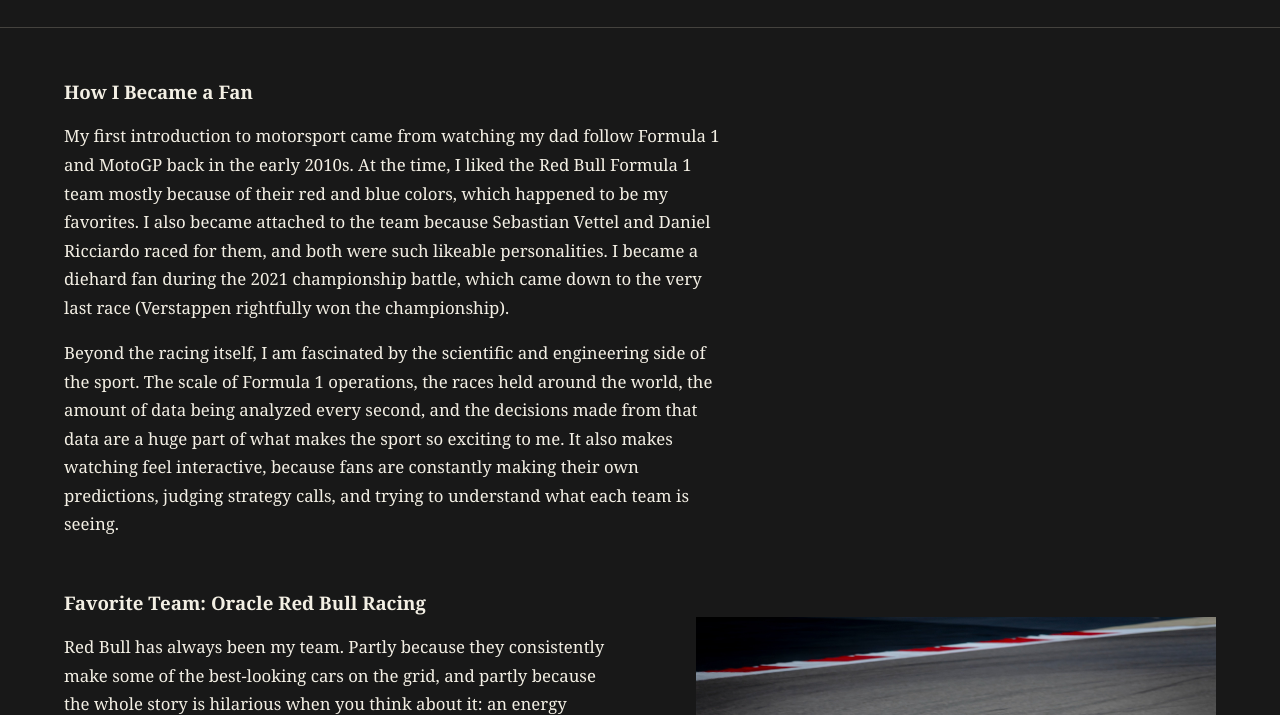
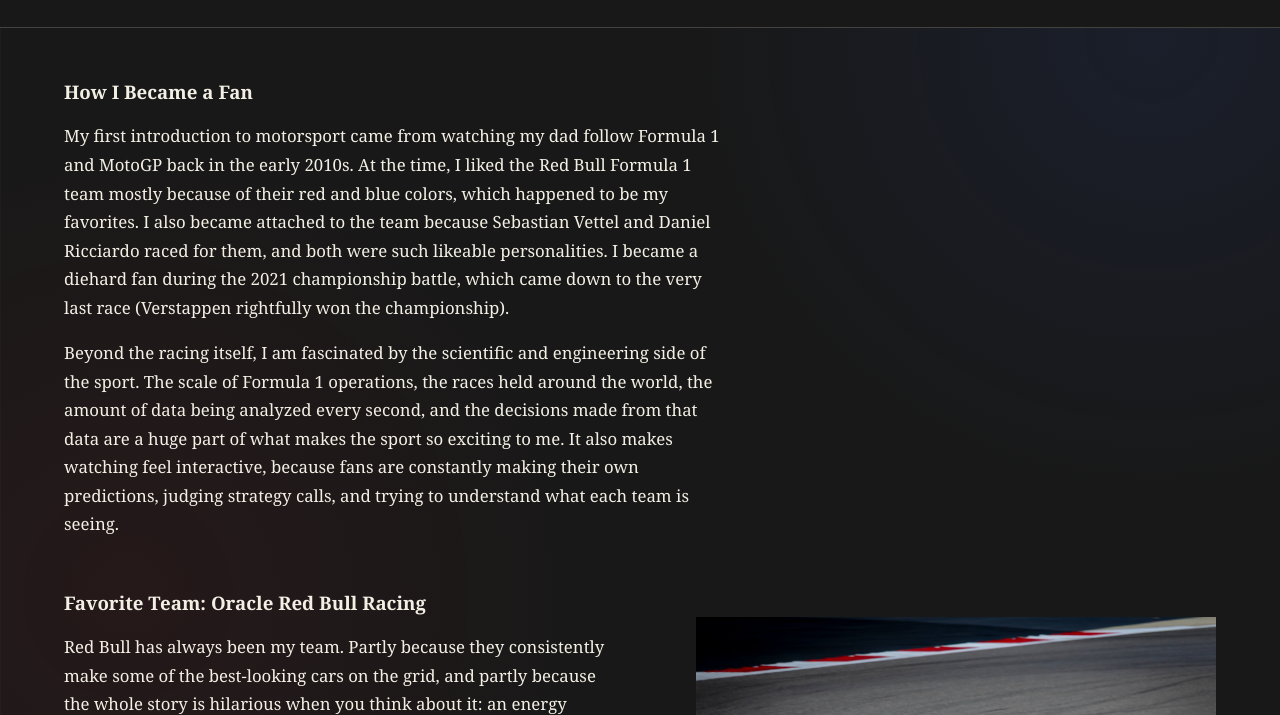
Before and after one commit to Masrawr/Portfolio-Website, a plain HTML site: page interests/formula1.html in a window 1280 px wide. Both pictures are taken after a click on the button "Switch to dark mode". Shown: the part 85-800 px from the top of the page. Drawn offline with Linux system fonts and the light colour scheme.

Commit message:
Organized the formula 1 and reading CSS files.

```diff
--- a/formula1.css
+++ b/formula1.css
@@ -1,11 +1,76 @@
 /* =========================================================
-   16. FORMULA 1 PAGE
+   1. FORMULA 1 PAGE BACKGROUND
+   ========================================================= */
+
+/*
+   Light mode:
+   - faint technical grid
+   - subtle blue glow in the top-right
+   - subtle red glow in the bottom-left
+*/
+body {
+    background:
+        linear-gradient(rgba(0, 0, 0, 0.025) 1px,
+            transparent 1px),
+        linear-gradient(90deg,
+            rgba(0, 0, 0, 0.025) 1px,
+            transparent 1px),
+        radial-gradient(circle at 90% 15%,
+            rgba(30, 75, 160, 0.08),
+            transparent 35%),
+        radial-gradient(circle at 10% 85%,
+            rgba(190, 35, 45, 0.06),
+            transparent 35%),
+        var(--background);
+
+    background-size:
+        45px 45px,
+        45px 45px,
+        auto,
+        auto,
+        auto;
+
+    background-attachment: fixed;
+}
+
+
+/*
+   Dark mode version of the same background.
+*/
+body.dark-mode {
+    background:
+        linear-gradient(rgba(255, 255, 255, 0.025) 1px,
+            transparent 1px),
+        linear-gradient(90deg,
+            rgba(255, 255, 255, 0.025) 1px,
+            transparent 1px),
+        radial-gradient(circle at 90% 15%,
+            rgba(40, 80, 180, 0.12),
+            transparent 35%),
+        radial-gradient(circle at 10% 85%,
+            rgba(200, 35, 45, 0.08),
+            transparent 35%),
+        var(--background);
+
+    background-size:
+        45px 45px,
+        45px 45px,
+        auto,
+        auto,
+        auto;
+
+    background-attachment: fixed;
+}
+
+
+/* =========================================================
+   2. TEAM / DRIVER LAYOUT
    ========================================================= */
 
 /*
    Desktop layout:
 
-   Text                    Car image
+   Text                 Image
 */
 .f1-team-layout {
     display: grid;
@@ -19,8 +84,12 @@
 }
 
 
+/* =========================================================
+   3. FORMULA 1 IMAGES
+   ========================================================= */
+
 /*
-   Keeps the full car visible without cropping it.
+   Keeps the full image visible without cropping it.
 */
 .f1-pics {
     display: block;
@@ -35,19 +104,29 @@
     justify-self: end;
 }
 
+
 /* =========================================================
-   MOBILE / RESPONSIVE
+   4. MOBILE / RESPONSIVE
    ========================================================= */
 
 @media (max-width: 700px) {
 
+    /*
+       Text and image stack vertically on phones.
+    */
     .f1-team-layout {
         grid-template-columns: 1fr;
+
         gap: 1.5rem;
     }
 
+
+    /*
+       Let the image use the full available width.
+    */
     .f1-pics {
         justify-self: start;
+
         max-width: 100%;
     }
 }
--- a/reading.css
+++ b/reading.css
@@ -1,11 +1,52 @@
-/* 15. READING PAGE */
+/* =========================================================
+   1. READING PAGE BACKGROUND
+   ========================================================= */
 
 /*
-   The Reading page is intentionally narrower than the
-   homepage.
+   Light mode:
+   warm, paper-like background using soft brown radial gradients.
+*/
+body {
+    background:
+        radial-gradient(circle at 15% 10%,
+            rgba(155, 120, 70, 0.08),
+            transparent 35%),
+        radial-gradient(circle at 85% 85%,
+            rgba(120, 90, 55, 0.05),
+            transparent 40%),
+        var(--background);
+
+    background-attachment: fixed;
+}
+
+
+/*
+   Dark mode:
+   same idea, but much more subtle.
+*/
+body.dark-mode {
+    background:
+        radial-gradient(circle at 15% 10%,
+            rgba(180, 140, 90, 0.06),
+            transparent 35%),
+        radial-gradient(circle at 85% 85%,
+            rgba(130, 100, 70, 0.04),
+            transparent 40%),
+        var(--background);
+
+    background-attachment: fixed;
+}
+
+
+/* =========================================================
+   2. READING PAGE LAYOUT
+   ========================================================= */
+
+/*
+   The Reading page is intentionally narrower than the homepage.
 
    Long-form text is easier to read when it does not stretch
-   across the full 1200px page width.
+   across the full 1200px site width.
 */
 .reading-page {
     max-width: 950px;
@@ -13,19 +54,20 @@
 
 
 /*
-   Reading sections use slightly less vertical spacing than
-   homepage sections because this page contains many sections.
+   Reading sections use slightly less vertical spacing because
+   this page contains much more long-form content.
 */
 .reading-page section {
     padding-block: 2rem;
 }
 
+
 /* =========================================================
-   READING STATS
+   3. READING STATS
    ========================================================= */
 
 /*
-   Displays the three reading statistics side-by-side:
+   Desktop layout:
 
    64              34              6
    Books Owned     Completed       This Year
@@ -41,9 +83,8 @@
 
 
 /*
-   Each statistic is kept simple instead of looking like
-   a separate card, which matches the rest of the site's
-   minimal design.
+   Each statistic stays visually simple instead of looking
+   like a separate card.
 */
 .reading-stat {
     padding-block: 1.5rem;
@@ -53,7 +94,7 @@
 }
 
 
-/* Large number */
+/* Large statistic number */
 .reading-stat strong {
     display: block;
 
@@ -64,7 +105,7 @@
 }
 
 
-/* Label underneath the number */
+/* Label underneath the statistic */
 .reading-stat span {
     display: block;
 
@@ -76,15 +117,15 @@
     font-size: 0.9rem;
 }
 
+
 /* =========================================================
-   BOOKS THAT STAYED WITH ME
+   4. BOOKS THAT STAYED WITH ME
    ========================================================= */
 
 /*
-   The global <article> rule already gives book entries
-   borders and spacing.
+   The global <article> rule already creates spacing and borders.
 
-   This removes unnecessary space above the first book.
+   This removes unnecessary top padding from the first book.
 */
 .favorite-books .book-entry:first-of-type {
     padding-top: 0;
@@ -101,37 +142,35 @@
 
 
 /* =========================================================
-   FAVORITE QUOTES
+   5. FAVORITE QUOTES
    ========================================================= */
 
 /*
-   Each saved quote becomes its own readable block.
-
-   The left border visually separates quotations from
-   normal paragraphs without making them look like cards.
+   The left border separates quotations from normal paragraphs
+   without making them look like cards.
 */
 .favorite-quote {
     margin: 3rem 0;
-    padding: 0.5rem 0 0.5rem 2rem;
+
+    padding:
+        0.5rem 0 0.5rem 2rem;
 
     border-left: 3px solid var(--border);
 }
 
 
-/*
-   Quotes are slightly larger than normal body text so that
-   they become the focus of this section.
-*/
+/* Quote text */
 .favorite-quote p {
     margin-top: 0;
 
+    max-width: 60ch;
+
     font-size: 1rem;
     line-height: 1.8;
-
-    max-width: 60ch;
 }
 
-/* Quote author / source */
+
+/* Quote author or source */
 .favorite-quote cite {
     color: var(--muted);
 
@@ -143,18 +182,18 @@
 
 
 /* =========================================================
-   AI QUOTE ANALYSIS
+   6. AI QUOTE ANALYSIS
    ========================================================= */
 
 /*
-   The prompt, AI response, and your own reaction all belong
-   to the same experiment, so they receive a shared visual
-   treatment.
+   The prompt, AI response, and personal reaction use the same
+   visual treatment so they feel like one experiment.
 */
 .ai-prompt,
 .ai-response,
 .ai-reaction {
     margin-top: 3rem;
+
     padding: 2rem;
 
     border: 1px solid var(--border);
@@ -162,7 +201,7 @@
 
 
 /*
-   Removes excess spacing above headings inside the boxes.
+   Removes excess space above headings inside the boxes.
 */
 .ai-prompt h3,
 .ai-response h3,
@@ -172,30 +211,49 @@
     font-family: "Space Mono", monospace;
 }
 
+
 /* =========================================================
-   MOBILE / RESPONSIVE
+   7. MOBILE / RESPONSIVE
    ========================================================= */
 
 @media (max-width: 700px) {
 
+    /*
+       Reading stats stack vertically on phones.
+    */
     .reading-stats-grid {
         grid-template-columns: 1fr;
+
         gap: 1rem;
     }
 
+
+    /*
+       Slightly tighter section spacing on smaller screens.
+    */
     .reading-page section {
         padding-block: 1.5rem;
     }
 
+
+    /*
+       Quotes need less indentation on narrow screens.
+    */
     .favorite-quote {
         margin-block: 2rem;
+
         padding-left: 1.25rem;
     }
+
 
     .favorite-quote p {
         font-size: 1.1rem;
     }
 
+
+    /*
+       Reduce padding inside AI boxes on phones.
+    */
     .ai-prompt,
     .ai-response,
     .ai-reaction {
```
